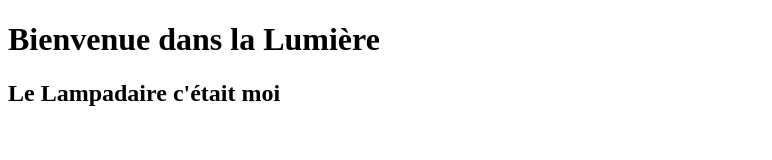
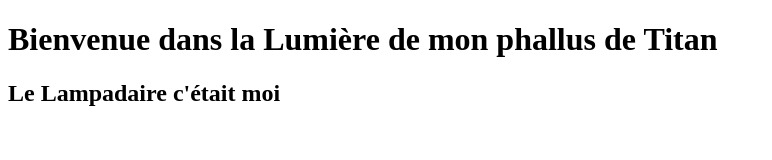
Before and after one commit to TanguYsen/Le-Lampadaire, a plain HTML site: page index.html in a window 1280 px wide. Shown: the whole page, without its empty margins (0-772 px from the left). Drawn offline with Linux system fonts and the light colour scheme.

Commit message:
Vive l'after Work

```diff
--- a/index.html
+++ b/index.html
@@ -5,7 +5,7 @@
     <meta charset="utf-8">
   </head>
   <body>
-      <h1>Bienvenue dans la Lumière</h1>
+      <h1>Bienvenue dans la Lumière de mon phallus de Titan</h1>
 	<h2>Le Lampadaire c'était moi</h2>
     </body>
   </html>
```
